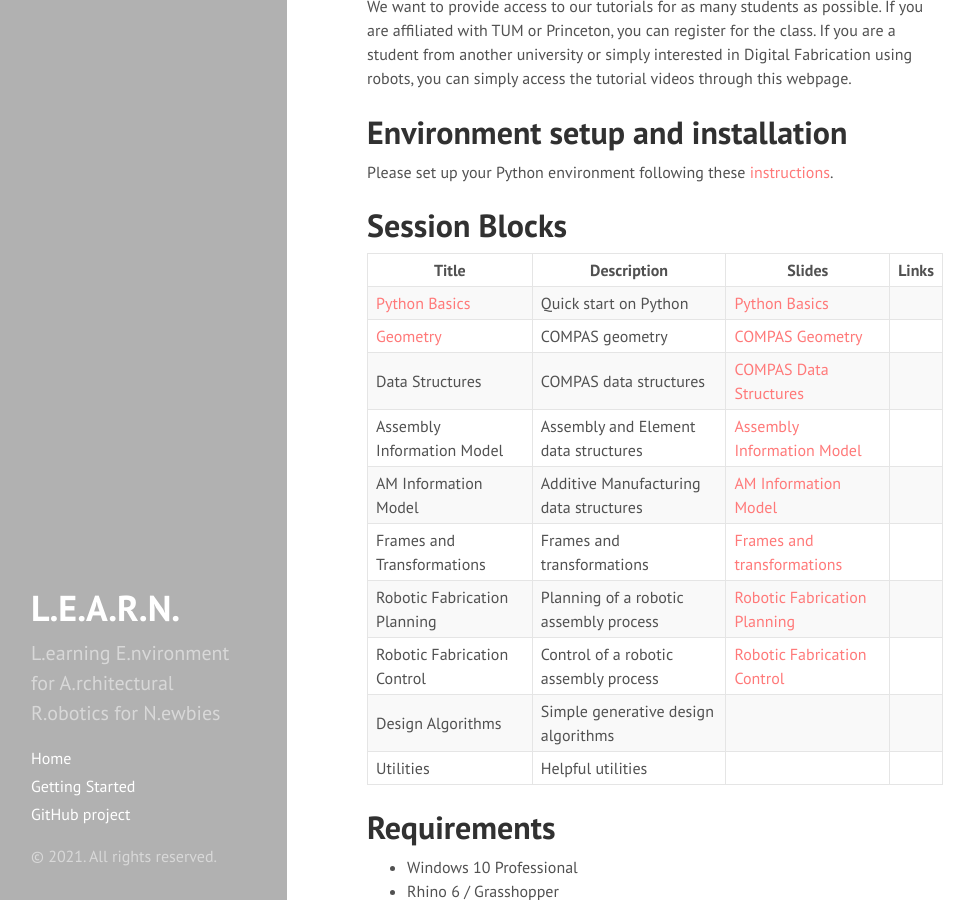
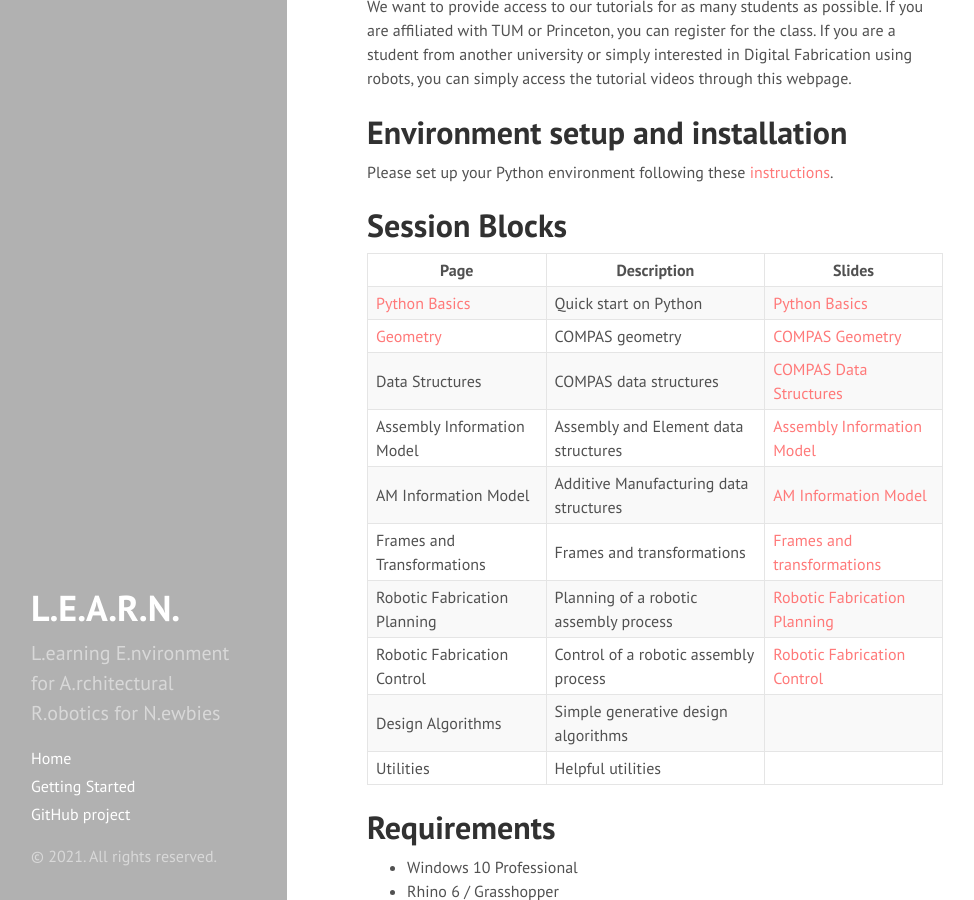
Before and after one commit to le-ar-n/le-ar-n, a Jekyll site: the page built from docs/index.md, in a window 1280 px wide and 900 px high, scrolled down 363 px. Shown: the whole window, without its empty margins (1-975 px from the left). Built offline with Jekyll 4.4.1, drawn with Linux system fonts in a browser that asks for light colours; Markdown is read by kramdown in place of the engine named in the settings.

Commit message:
Update index.md

```diff
--- a/docs/index.md
+++ b/docs/index.md
@@ -16,18 +16,18 @@
 
 # Session Blocks
 
-Title | Description | Slides | Links
+Page | Description | Slides
 ----- | ----------- | ------ | -----
-[Python Basics](sessions/01_python_basics) | Quick start on Python | [Python Basics](https://docs.google.com/presentation/d/1WHFK_gnQg8jOp2D4GcX2HFWUhVAizvreffQBoUX3fVA/edit?usp=sharing)|
-[Geometry](sessions/02_geometry) | COMPAS geometry  | [COMPAS Geometry](https://docs.google.com/presentation/d/1B_O2qr_oV_Olf64CaTKgPp1fjy4Z61LwsM8OHDhlvyQ/edit?usp=sharing) |
-Data Structures | COMPAS data structures  | [COMPAS Data Structures](https://docs.google.com/presentation/d/1ZhYimM0iN6Z2A4RCKiuKsYBqPTwIptLr44-D3ilJjXc/edit?usp=sharing) |
-Assembly Information Model | Assembly and Element data structures  | [Assembly Information Model](https://docs.google.com/presentation/d/1J1jkmQLJ98wGwzvmwt8uPxFqBe0STTynKg6Yyv8J2nE/edit?usp=sharing) |
-AM Information Model | Additive Manufacturing data structures  | [AM Information Model](https://docs.google.com/presentation/d/1gLgQDtK69PGTvqRwn9LETbHu659OO8nmUyur00MQUM0/edit?usp=sharing) |
-Frames and Transformations | Frames and transformations  | [Frames and transformations](https://docs.google.com/presentation/d/1eXnclwxPe9wMHOsk25_IeLtQKK4OSs0BAjjTEWq7eF0/edit?usp=sharing) |
-Robotic Fabrication Planning | Planning of a robotic assembly process | [Robotic Fabrication Planning](https://docs.google.com/presentation/d/1qSVU1neaKMGB9G6ZXQtxqF8JLM43VixEK1s12HQNV-g/edit?usp=sharing) |
-Robotic Fabrication Control | Control of a robotic assembly process | [Robotic Fabrication Control](https://docs.google.com/presentation/d/1vHCZJLlue4ypWv8aqYPhdepQ9mzrjY1xkL59vnXltqw/edit?usp=sharing) |
-Design Algorithms | Simple generative design algorithms |  |
-Utilities | Helpful utilities | |
+[Python Basics](sessions/01_python_basics) | Quick start on Python | [Python Basics](https://docs.google.com/presentation/d/1WHFK_gnQg8jOp2D4GcX2HFWUhVAizvreffQBoUX3fVA/edit?usp=sharing)
+[Geometry](sessions/02_geometry) | COMPAS geometry  | [COMPAS Geometry](https://docs.google.com/presentation/d/1B_O2qr_oV_Olf64CaTKgPp1fjy4Z61LwsM8OHDhlvyQ/edit?usp=sharing)
+Data Structures | COMPAS data structures  | [COMPAS Data Structures](https://docs.google.com/presentation/d/1ZhYimM0iN6Z2A4RCKiuKsYBqPTwIptLr44-D3ilJjXc/edit?usp=sharing)
+Assembly Information Model | Assembly and Element data structures  | [Assembly Information Model](https://docs.google.com/presentation/d/1J1jkmQLJ98wGwzvmwt8uPxFqBe0STTynKg6Yyv8J2nE/edit?usp=sharing)
+AM Information Model | Additive Manufacturing data structures  | [AM Information Model](https://docs.google.com/presentation/d/1gLgQDtK69PGTvqRwn9LETbHu659OO8nmUyur00MQUM0/edit?usp=sharing)
+Frames and Transformations | Frames and transformations  | [Frames and transformations](https://docs.google.com/presentation/d/1eXnclwxPe9wMHOsk25_IeLtQKK4OSs0BAjjTEWq7eF0/edit?usp=sharing)
+Robotic Fabrication Planning | Planning of a robotic assembly process | [Robotic Fabrication Planning](https://docs.google.com/presentation/d/1qSVU1neaKMGB9G6ZXQtxqF8JLM43VixEK1s12HQNV-g/edit?usp=sharing)
+Robotic Fabrication Control | Control of a robotic assembly process | [Robotic Fabrication Control](https://docs.google.com/presentation/d/1vHCZJLlue4ypWv8aqYPhdepQ9mzrjY1xkL59vnXltqw/edit?usp=sharing)
+Design Algorithms | Simple generative design algorithms |
+Utilities | Helpful utilities |
 
 
 # Requirements
```
